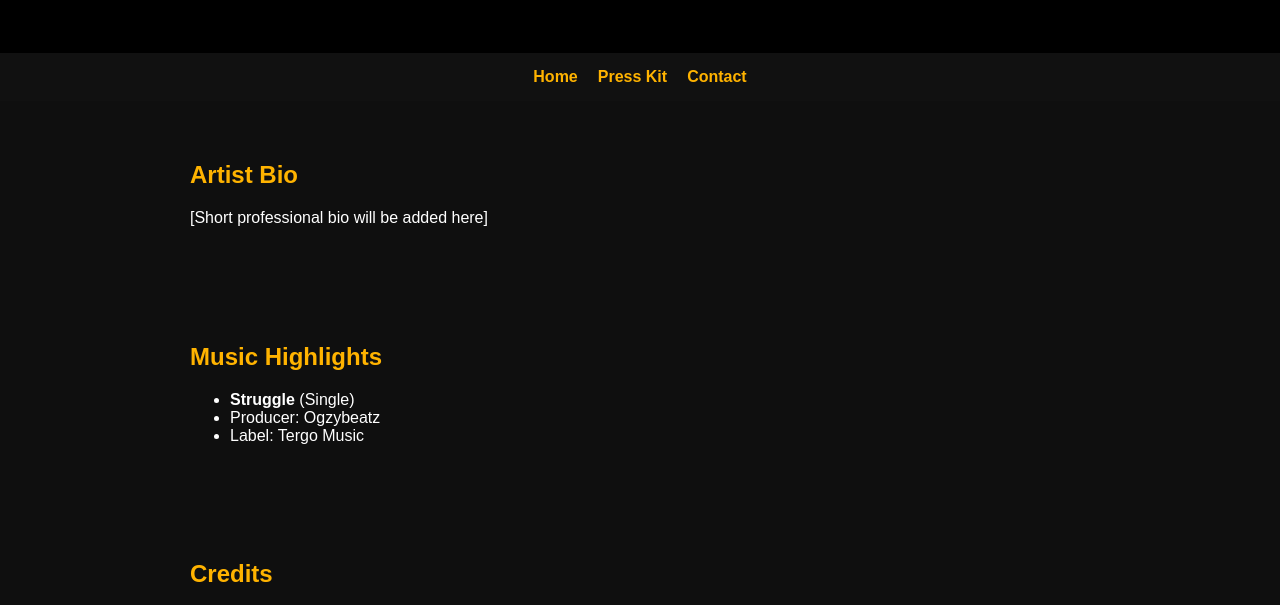
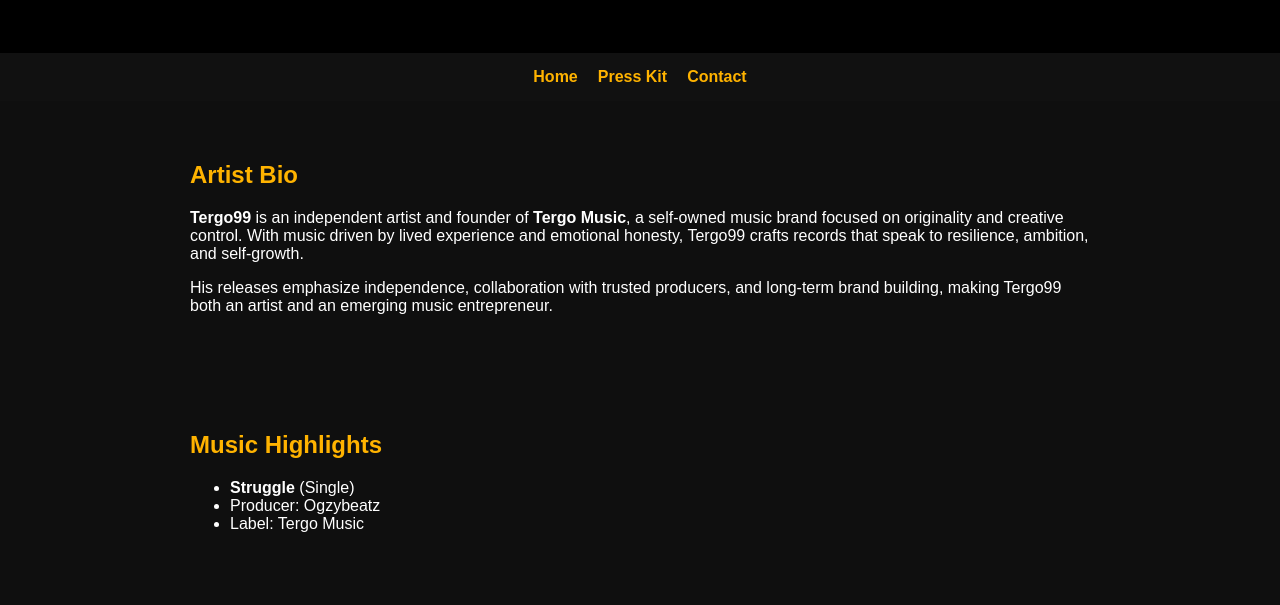
Before and after one commit to Tergomusic/Tergomusic-, a plain HTML site: page press.html in a window 1280 px wide. Shown: the part 141-746 px from the top of the page. Drawn offline with Linux system fonts and the light colour scheme.

Commit message:
Update press.html

```diff
--- a/press.html
+++ b/press.html
@@ -21,7 +21,14 @@
 
 <section>
   <h2>Artist Bio</h2>
-  <p>[Short professional bio will be added here]</p>
+  <p>
+<strong>Tergo99</strong> is an independent artist and founder of <strong>Tergo Music</strong>, a self-owned music brand focused on originality and creative control. With music driven by lived experience and emotional honesty, Tergo99 crafts records that speak to resilience, ambition, and self-growth.
+</p>
+
+<p>
+His releases emphasize independence, collaboration with trusted producers, and long-term brand building, making Tergo99 both an artist and an emerging music entrepreneur.
+</p>
+
 </section>
 
 <section>
```
